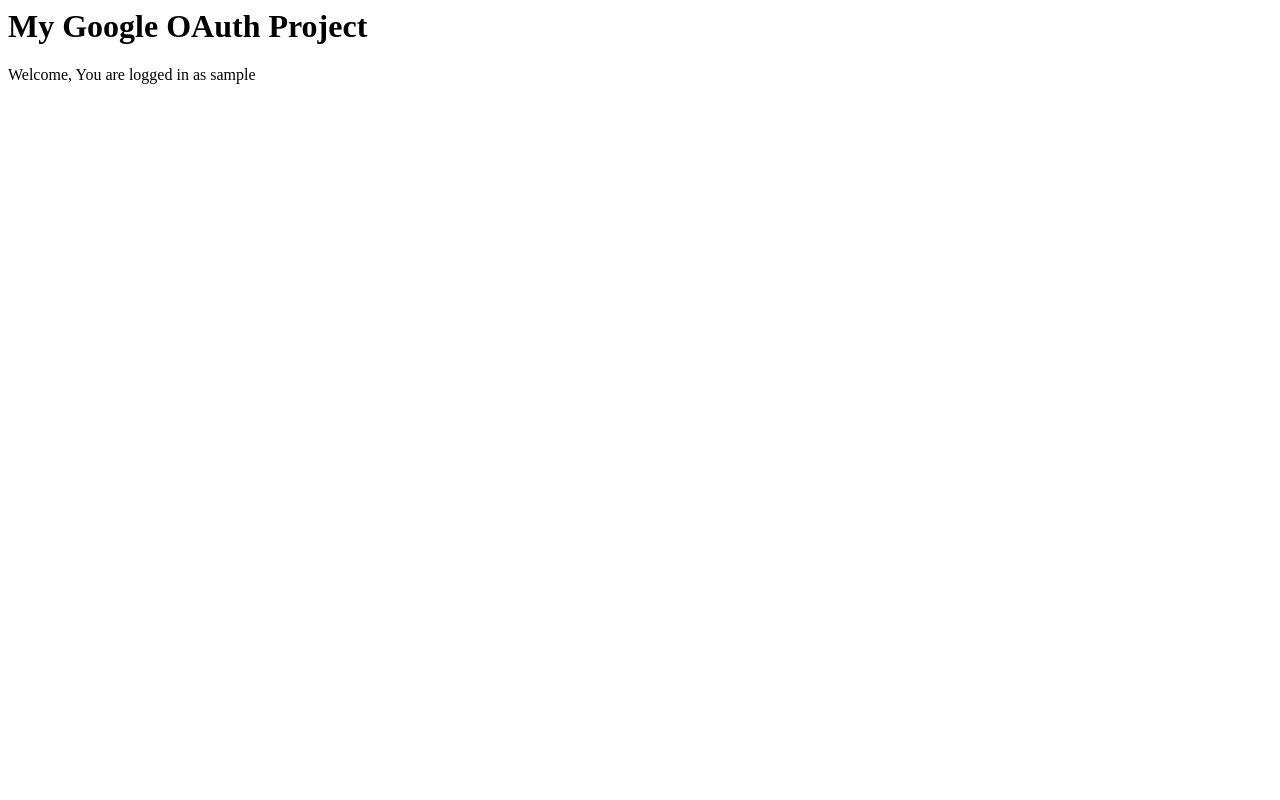
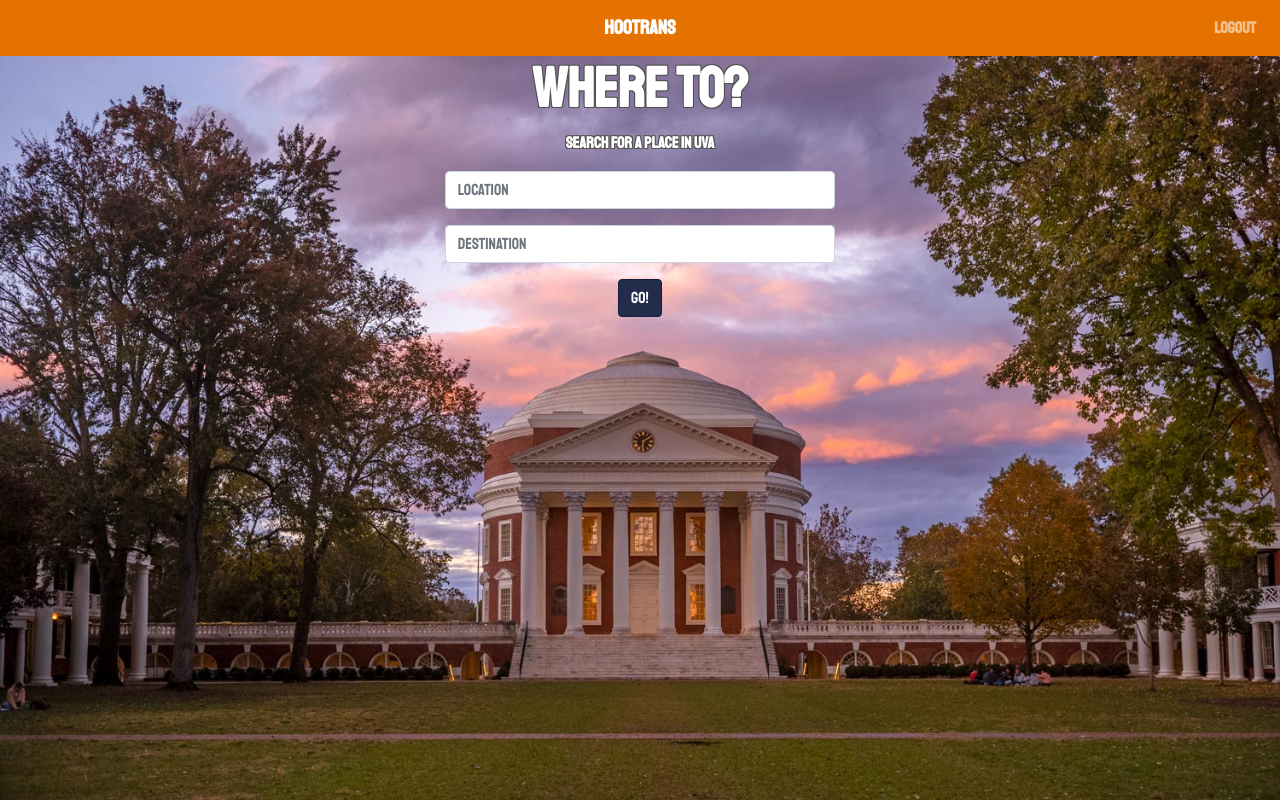
Before and after one commit to drcall/hootrans, a Django app: page / in a window 1280 px wide. Run offline with Django 3.2, Linux system fonts and the light colour scheme; the visitor is signed in with stand-in values (Sample User, id 1); some libraries are stand-ins or nearby versions.

Commit message:
created index.html

```diff
--- a/hootrans/settings.py
+++ b/hootrans/settings.py
@@ -50,6 +50,7 @@
     'allauth.account',
     'allauth.socialaccount',
     'allauth.socialaccount.providers.google',
+
 ]
 
 MIDDLEWARE = [
@@ -145,7 +146,7 @@
         }
     }
 }
-SITE_ID = 3
+
 # Additional configuration settings
 SOCIALACCOUNT_QUERY_EMAIL = True
 ACCOUNT_LOGOUT_ON_GET= True
@@ -159,7 +160,7 @@
     'django.contrib.auth.backends.ModelBackend',
     'allauth.account.auth_backends.AuthenticationBackend'
 ]
-
+SITE_ID = 3
 # Static files (CSS, JavaScript, Images)
 # https://docs.djangoproject.com/en/3.1/howto/static-files/
 
--- /dev/null
+++ b/hootrans/static/hootrans/styles/styles.css
@@ -0,0 +1,44 @@
+html,
+body {
+    height: 100%;
+    background-image: url("../images/rotundasunset.jpg");
+    background-repeat: no-repeat;
+    background-position-x:center;
+    background-size:cover;
+    background-position-y:70%;
+    color:whitesmoke;
+    font-weight:900;
+    text-shadow: 2px;
+    font-family: 'Staatliches', cursive;
+
+
+
+}
+.form-group{
+
+    width:35%;
+    margin-left: auto;
+    margin-right:auto;
+}
+.container{
+    color: white;
+    text-shadow: -1px -1px 0 rgb(83 82 82), 1px -1px 0 rgb(83 82 82), -1px 1px 0 rgb(83 82 82), 1px 1px 0 rgb(83 82 82);
+
+}
+p {
+    margin-top: 0;
+    margin-bottom: 1rem;
+}
+
+.txtoutline
+{
+    color: white;
+    text-shadow:
+    -1px -1px 0 rgb(83, 82, 82),
+    1px -1px 0 rgb(83, 82, 82),
+    -1px 1px 0 rgb(83, 82, 82),
+    1px 1px 0 rgb(83, 82, 82);
+}
+.navbar-dark .navbar-brand {
+    color: white;
+}
--- /dev/null
+++ b/hootrans/templates/base.html
@@ -0,0 +1,60 @@
+{% load socialaccount %}
+{% load static %}
+<!DOCTYPE html>
+<html lang="en">
+<head>
+    <meta charset="UTF-8">
+    <meta name="viewport" content="width=device-width, initial-scale=1">
+    <meta name="author" content="">
+    <meta name="description" content="">
+
+    <title>HooTrans</title>
+    <!--Fonts-->
+    <link rel="preconnect" href="https://fonts.googleapis.com">
+    <link rel="preconnect" href="https://fonts.gstatic.com" crossorigin>
+    <link href="https://fonts.googleapis.com/css2?family=Staatliches&display=swap" rel="stylesheet">
+    <!--Styles-->
+    <link rel="stylesheet" href="https://stackpath.bootstrapcdn.com/bootstrap/4.4.1/css/bootstrap.min.css" integrity="sha384-Vkoo8x4CGsO3+Hhxv8T/Q5PaXtkKtu6ug5TOeNV6gBiFeWPGFN9MuhOf23Q9Ifjh" crossorigin="anonymous">
+    <script src="https://code.jquery.com/jquery-3.4.1.slim.min.js" integrity="sha384-J6qa4849blE2+poT4WnyKhv5vZF5SrPo0iEjwBvKU7imGFAV0wwj1yYfoRSJoZ+n" crossorigin="anonymous"></script>
+    <script src="https://cdn.jsdelivr.net/npm/popper.js@1.16.0/dist/umd/popper.min.js" integrity="sha384-Q6E9RHvbIyZFJoft+2mJbHaEWldlvI9IOYy5n3zV9zzTtmI3UksdQRVvoxMfooAo" crossorigin="anonymous"></script>
+    <script src="https://stackpath.bootstrapcdn.com/bootstrap/4.4.1/js/bootstrap.min.js" integrity="sha384-wfSDF2E50Y2D1uUdj0O3uMBJnjuUD4Ih7YwaYd1iqfktj0Uod8GCExl3Og8ifwB6" crossorigin="anonymous"></script>
+    <link href="https://cdn.jsdelivr.net/npm/bootstrap@5.1.1/dist/css/bootstrap.min.css" rel="stylesheet" integrity="sha384-F3w7mX95PdgyTmZZMECAngseQB83DfGTowi0iMjiWaeVhAn4FJkqJByhZMI3AhiU" crossorigin="anonymous">
+
+
+    <!-- For development, we may want a better-printed CSS, but with larger download size.  Ignore "min"
+    <link href="https://cdn.jsdelivr.net/npm/bootstrap@5.1.1/dist/css/bootstrap.css" rel="stylesheet">
+    -->
+    <link rel="stylesheet" type="text/css" href=" {% static '/hootrans/styles/styles.css' %} ">
+    <link rel="stylesheet" href="https://pro.fontawesome.com/releases/v5.10.0/css/all.css" integrity="sha384-AYmEC3Yw5cVb3ZcuHtOA93w35dYTsvhLPVnYs9eStHfGJvOvKxVfELGroGkvsg+p" crossorigin="anonymous"/>
+    <link rel="stylesheet" href="https://cdnjs.cloudflare.com/ajax/libs/font-awesome/6.0.0-beta2/css/all.min.css" integrity="sha512-YWzhKL2whUzgiheMoBFwW8CKV4qpHQAEuvilg9FAn5VJUDwKZZxkJNuGM4XkWuk94WCrrwslk8yWNGmY1EduTA==" crossorigin="anonymous" referrerpolicy="no-referrer" />
+
+</head>
+
+<body>
+    <!--Navbar-->
+    <nav class="navbar navbar-expand-md navbar-dark sticky-top"  style = "background-color:#E57200; font-family: 'Staatliches', cursive;">
+        <div class="navbar-collapse collapse w-100 order-1 order-md-0 dual-collapse2">
+            <ul class="navbar-nav mr-auto">
+            </ul>
+        </div>
+        <div class="mx-auto order-0">
+            <a class="navbar-brand mx-auto" href="index.html">HooTrans</a>
+            <button class="navbar-toggler" type="button" data-toggle="collapse" data-target=".dual-collapse2">
+                <span class="navbar-toggler-icon"></span>
+            </button>
+        </div>
+        <div class="navbar-collapse collapse w-100 order-3 dual-collapse2">
+            <ul class="navbar-nav ml-auto">
+                <li class="nav-item">
+                    <a class="nav-link" href="/logout">Logout</a>
+                </li>
+            </ul>
+        </div>
+    </nav>
+    {% block content %}
+    {% endblock %}
+
+
+    <script src="https://cdn.jsdelivr.net/npm/bootstrap@5.1.1/dist/js/bootstrap.bundle.min.js" integrity="sha384-/bQdsTh/da6pkI1MST/rWKFNjaCP5gBSY4sEBT38Q/9RBh9AH40zEOg7Hlq2THRZ" crossorigin="anonymous"></script>
+</body>
+</html>
--- a/hootrans/templates/index.html
+++ b/hootrans/templates/index.html
@@ -1,11 +1,22 @@
+{% extends "base.html" %}
+{% block content %}
+{% if user.is_authenticated %}
 
-<html>
-<body>
-<h1>My Google OAuth Project </h1>
-{% if user.is_authenticated %}
-  <p>Welcome, You are logged in as {{ user.username }}</p>
+<div class="container" style = "text-align: center;">
+    <h1 class="display-4" style = "font-weight: 900;">Where to?</h1>
+    <p>Search for a place in UVA</p>
+    <form>
+        <div class="form-group">
+          <input type="text" class="form-control" id="" placeholder="Location">
+        </div>
+        <div class="form-group">
+          <input type="text" class="form-control" id="formGroupExampleInput2" placeholder="Destination">
+        </div>
+        <input style="background-color:#232d4b;border-color: #141e3c;" class="btn btn-primary" type="submit" value="GO!">
+    </form>
+</div>
+
 {% else %}
 <meta http-equiv="REFRESH" content="0;url=login">
 {% endif %}
-</body>
-</html>
+{% endblock %}
```
Also changed, not shown: hootrans/templates/map.html (added, +13 -0 lines), hootrans/static/hootrans/images/rotundasunset.jpg (added).
